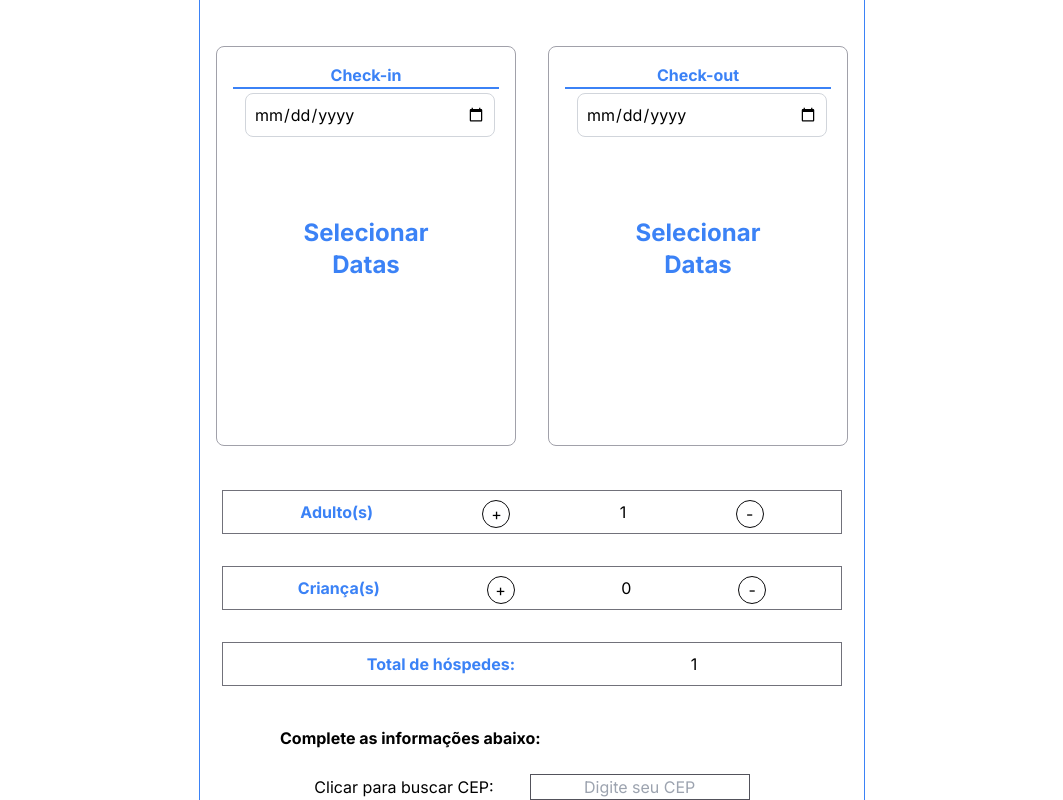
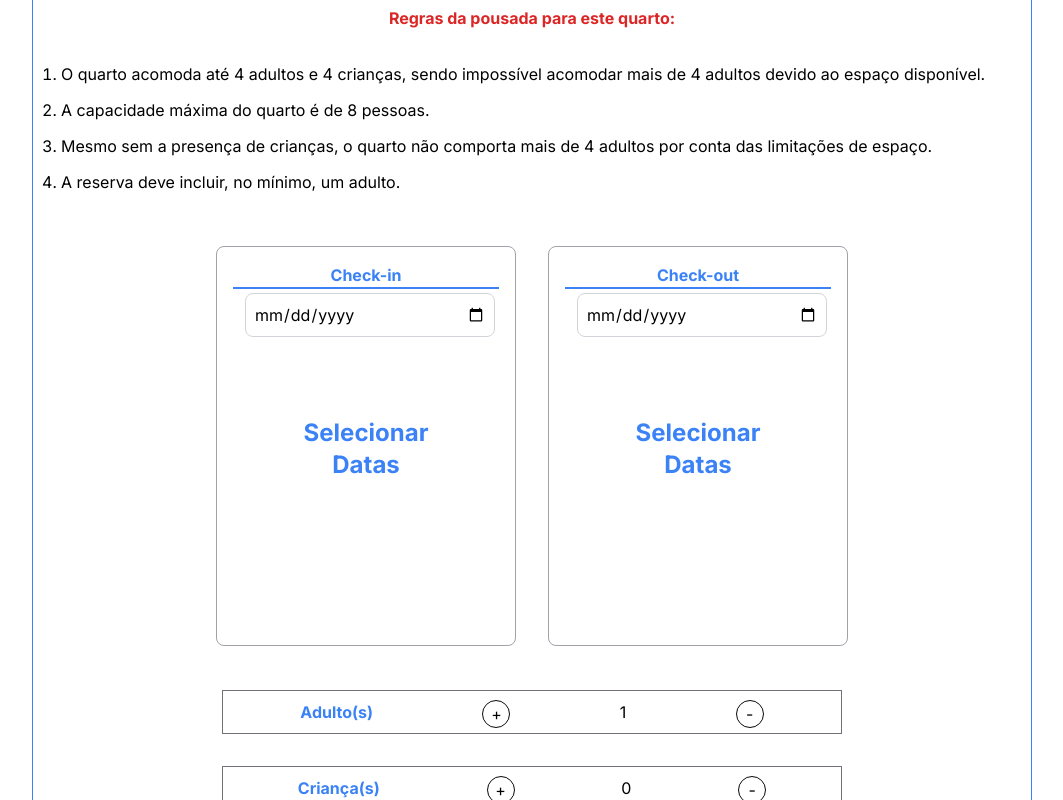
Before and after one commit to RRodrigoCordeiro/Pousad, a Next.js app: page /reserva in a window 1280 px wide. Shown: the part 700-1500 px from the top of the page, without its empty margins (108-1171 px from the left). Built offline with nearby package versions, Linux system fonts and the light colour scheme.

Commit message:
Adicionando regras para a reserva da pousada

```diff
--- a/src/app/components/CepApi.tsx
+++ b/src/app/components/CepApi.tsx
@@ -1,6 +1,6 @@
 
 "use client"
-import React, { useState } from 'react';
+import React, { useState, useEffect } from 'react';
 import axios from 'axios';
 
 const CepApi = () => {
@@ -29,9 +29,15 @@ const CepApi = () => {
 
         axios.get(urlBase)
             .then(response => {
-                setEndereco(response.data);
-                setError(null)
+                if (response.data.erro) {
+                    setError("CEP não encontrado.");
+                    setEndereco(null);
+                } else {
+                    setEndereco(response.data);
+                    setError(null);
+                }
             })
+
             .catch(error => {
                 console.log("Atenção: Erro ao buscar CEP", error)
                 setError("Erro ao buscar CEP");
@@ -39,6 +45,13 @@ const CepApi = () => {
             })
 
     }
+    useEffect(() => {
+        if (cep.length === 8) {
+            buscarCep(cep);
+        } else if(cep.length > 1  ) {
+            setError("Digitação Invalida")
+        }
+    }, [cep]);
 
 
 
@@ -58,7 +71,6 @@ const CepApi = () => {
     return (
         <>
             <div className='mt-6 mb-12 flex justify-center space-x-3  lg:space-x-9 '>
-                <button onClick={buscarCep}>Clicar para buscar CEP:</button>
                 <input
                     type="text"
                     value={cep}
@@ -73,7 +85,7 @@ const CepApi = () => {
                     <p className="font-bold text-blue-500">Endereço:</p>
                     <span>{endereco?.cep}</span>
                 </div>
-                <div  className="flex sm:flex-row mt-10 space-x-7  lg:mt-0 lg:space-x-0 lg:flex-col">
+                <div className="flex sm:flex-row mt-10 space-x-7  lg:mt-0 lg:space-x-0 lg:flex-col">
                     <p className="font-bold text-blue-500">Logradouro:</p>
                     <span>{endereco?.logradouro} </span>
                 </div>
@@ -108,7 +120,7 @@ const CepApi = () => {
                     <input
                         type="text"
                         name="complemento"
-                        value={endereco?.ddd}
+                        value={endereco?.ddd || ''}
                         onChange={handleChange}
                         className='border border-zinc-600'
                     />
--- a/src/app/reserva/page.tsx
+++ b/src/app/reserva/page.tsx
@@ -81,9 +81,16 @@ export default function Reserva() {
     <>
       <CabecalhoPaginacao />
       <Background />
-      <fieldset className="border border-blue-500 rounded-lg p-4 mt-10 container sm:w-10 mx-auto h-full ">
+      <fieldset className="border border-blue-500 rounded-lg p-4 mt-10 container md:w-[750px] lg:w-[1000px] w-auto mx-auto h-full ">
         <legend className="font-bold">POUSADA DA <span className="text-blue-500 font-bold">MONTANHA</span></legend>
         <h1 className="text-center mb-10 text-blue-500 font-bold">Faça sua reserva e venha curtir o interior da melhor pousada da região</h1>
+        <h2 className='text-red-600 font-bold text-center mb-8'>Regras da pousada para este quarto:</h2>
+        <ul className='list-decimal ml-3 '>
+            <li className="mb-3">O quarto acomoda até 4 adultos e 4 crianças, sendo impossível acomodar mais de 4 adultos devido ao espaço disponível.</li>
+            <li className="mb-3">A capacidade máxima do quarto é de 8 pessoas.</li>
+            <li className="mb-3">Mesmo sem a presença de crianças, o quarto não comporta mais de 4 adultos por conta das limitações de espaço.</li>
+            <li className="mb-3">A reserva deve incluir, no mínimo, um adulto.</li>
+        </ul>
         <Calendario />
         <fieldset className="flex flex-row items-center justify-evenly space-x-8 m-auto mt-11 border border-zinc-500 w-[300px] lg:w-[620px] h-11">
           <h3 className="font-bold text-blue-500">Adulto(s)</h3>
--- a/src/app/reservaIndividual/page.tsx
+++ b/src/app/reservaIndividual/page.tsx
@@ -78,6 +78,13 @@ const page = () => {
         <fieldset className="border border-blue-500 rounded-lg p-4 mt-10 container md:w-[750px] lg:w-[1000px] w-auto mx-auto h-full">
         <legend className="font-bold">POUSADA DA <span className="text-blue-500 font-bold">MONTANHA</span></legend>
         <h1 className="text-center mb-10 text-blue-500 font-bold">Faça sua reserva e venha curtir o interior da melhor pousada da região</h1>
+        <h2 className='text-red-600 font-bold text-center mb-8'>Regras da pousada para este quarto:</h2>
+        <ul className='list-decimal ml-3 '>
+            <li className="mb-3">O quarto acomoda até 2 adultos e 2 crianças, sendo impossível acomodar mais de 2 adultos devido ao espaço disponível.</li>
+            <li className="mb-3">A capacidade máxima do quarto é de 4 pessoas.</li>
+            <li className="mb-3">Mesmo sem a presença de crianças, o quarto não comporta mais de 2 adultos por conta das limitações de espaço.</li>
+            <li className="mb-3">A reserva deve incluir, no mínimo, um adulto.</li>
+        </ul>
         <Calendario/>
         <fieldset className="flex flex-row items-center justify-evenly space-x-8 m-auto mt-11 border border-zinc-500 w-[300px] lg:w-[620px] h-11">
           <h3 className="font-bold text-blue-500">Adulto(s)</h3>
```
